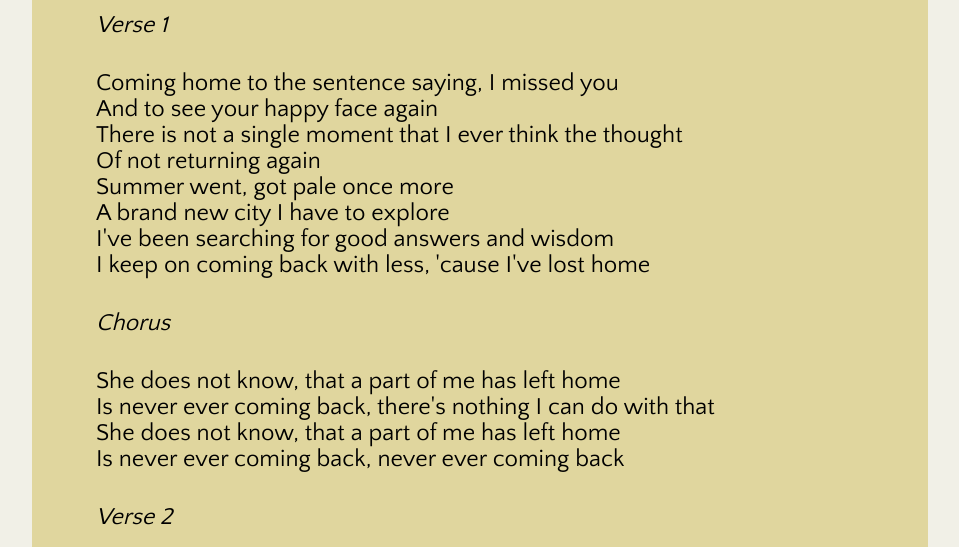
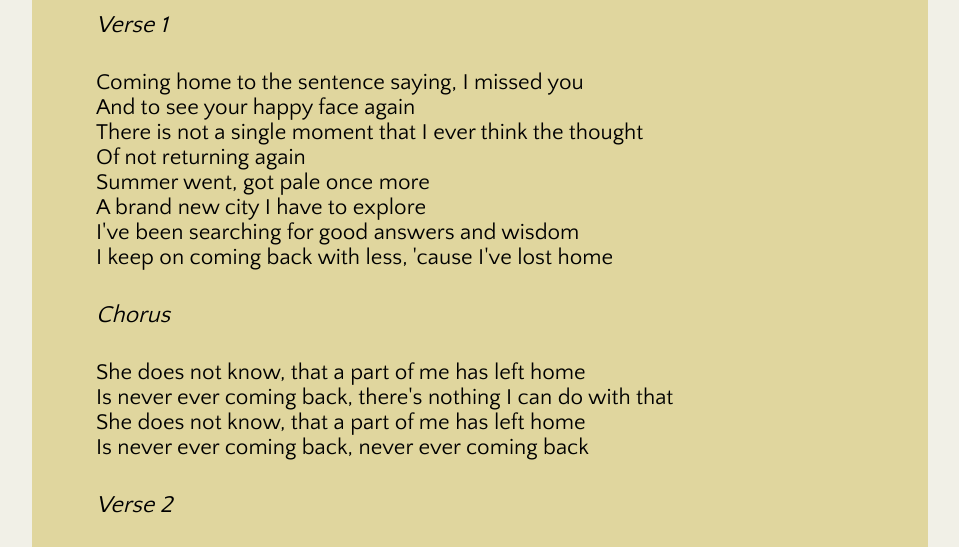
Before and after one commit to endriu17/learning-git-2, a plain HTML site: page index.html in a window 1280 px wide. Shown: the part 214-761 px from the top of the page, without its empty margins (160-1119 px from the left). Drawn offline with nearby package versions, Linux system fonts and the light colour scheme; files that its build step writes are made by us from their sources.

Commit message:
Change title and font size

```diff
--- a/index.html
+++ b/index.html
@@ -6,7 +6,7 @@
     <meta http-equiv="X-UA-Compatible" content="ie=edge">
     <link href="https://fonts.googleapis.com/css?family=Quattrocento+Sans" rel="stylesheet">
     <link rel="stylesheet" href="style.css">
-    <title>Learnig git 2</title>
+    <title>Learnig git 2 and 3</title>
 </head>
 <body>
     <div class="song">
--- a/style.scss
+++ b/style.scss
@@ -29,6 +29,6 @@ body    {
         font-size: 1.5em;
     }
     p   {
-        font-size: 1.5em;
+        font-size: 1.4em;
     }
 }
```
Also changed, not shown: 1 other file.
